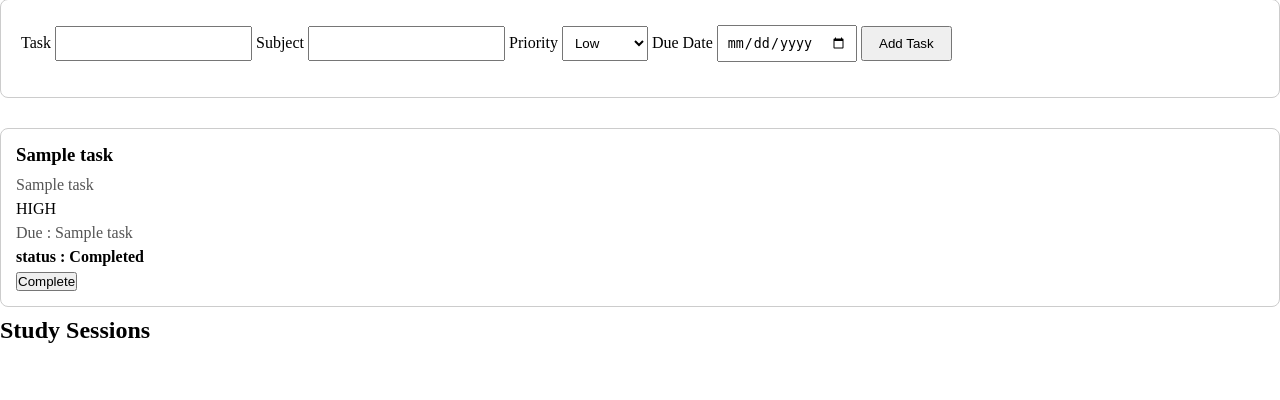
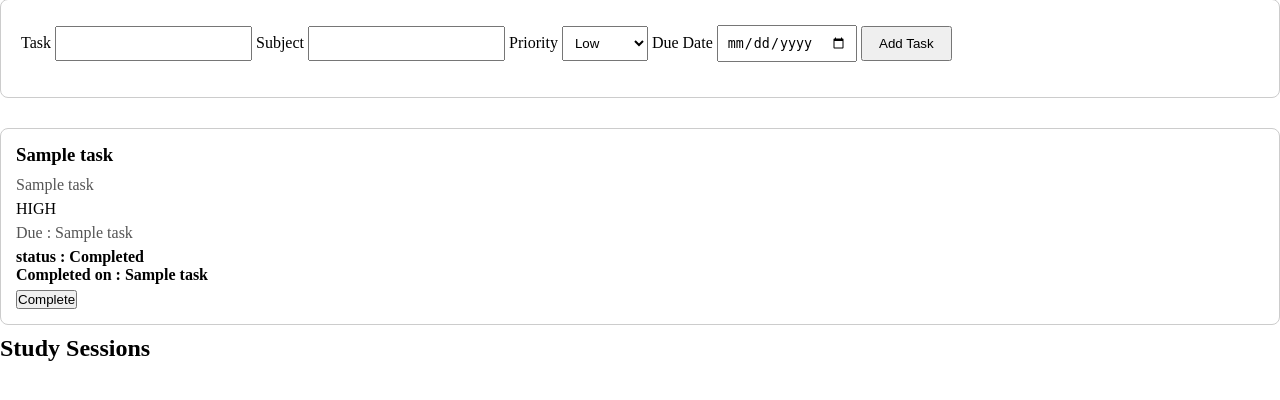
Before and after one commit to Bahula21/Student-Productivity-Tracker, a Flask app: template templates/index.html in a window 1280 px wide. Shown: the part 110-510 px from the top of the page. Run offline with Flask 3, Linux system fonts and the light colour scheme; the template is opened without the code that fills it: most values are stand-ins (such as "Sample title", 1, 10 or a date in 2020).

Commit message:
Display task completion time

```diff
--- a/app.py
+++ b/app.py
@@ -1,5 +1,7 @@
 from flask import Flask, render_template,request, redirect
+from datetime import datetime
 import sqlite3
+
 
 app= Flask(__name__)
 
@@ -59,7 +61,10 @@ def home():
         "SELECT * FROM tasks"
     )
 
-    tasks = cursor.fetchall()
+    tasks = [list(task) for task in cursor.fetchall()]
+    for task in tasks:
+        if task[6]:
+            task[6] = datetime.strptime(task[6],"%Y-%m-%d %H:%M:%S.%f").strftime("%d %b %Y, %I:%M %p")
     connection.close()
 
     return render_template("index.html",tasks=tasks)
@@ -70,8 +75,10 @@ def complete_task(task_id):
     connection = get_db()
     cursor = connection.cursor()
 
+    completed_at = datetime.now()
+
     cursor.execute(
-        "UPDATE tasks SET status=2 WHERE id=?",(task_id,)
+        "UPDATE tasks SET status=2, completed_at=? WHERE id=?",(completed_at,task_id)
     )
 
     connection.commit()
--- a/templates/index.html
+++ b/templates/index.html
@@ -55,6 +55,8 @@
                                 status : Pending
                             {% else %}
                                 status : Completed
+                                <br>
+                                Completed on : {{task[6]}}
                             {% endif %}
                         </p>
 
```
Also changed, not shown: tracker.db.
